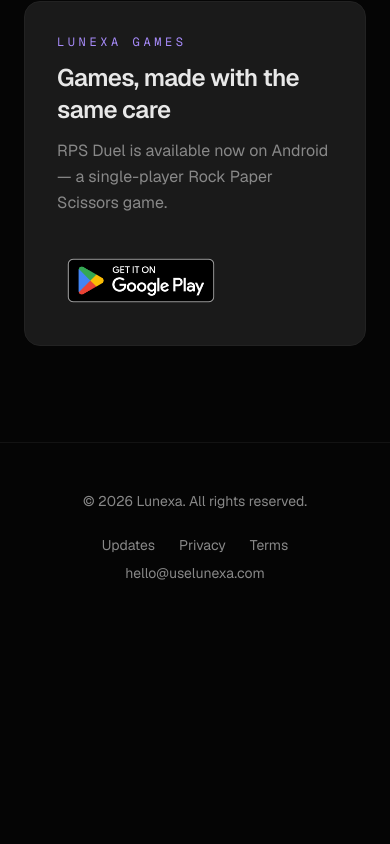
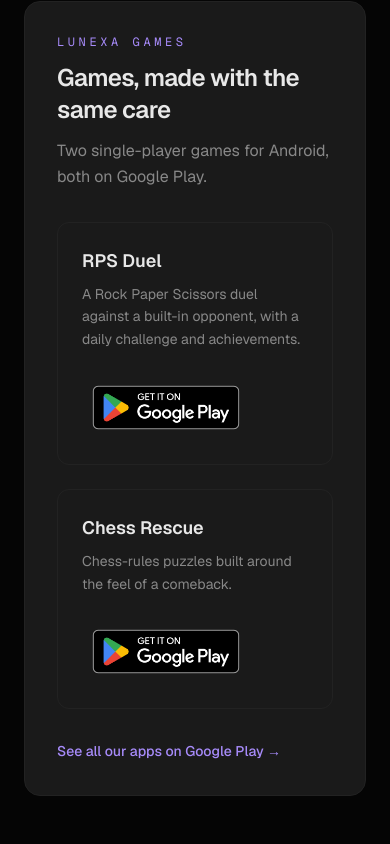
Before and after one commit to fvarli/lunexa-web, a Next.js app in the folder apps/web/: page /en in a window 390 px wide. Shown: the part 6320-7164 px from the top of the page. Before the commit the page ends 6951 px from the top, so only its background shows below. Built offline with nearby package versions, Linux system fonts and the light colour scheme; no server answers.

Commit message:
feat(web): surface published Lunexa games and Play developer profile

```diff
--- a/apps/web/src/components/home-content.tsx
+++ b/apps/web/src/components/home-content.tsx
@@ -7,7 +7,17 @@
 import GooglePlayBadge from "@/components/google-play-badge";
 import { useT } from "@/i18n/provider";
 import { localeHref } from "@/i18n/href";
-import { RPS_DUEL_PLAY_URL } from "@/seo/content";
+import {
+  CHESS_RESCUE_PLAY_URL,
+  LUNEXA_PLAY_DEVELOPER_URL,
+  RPS_DUEL_PLAY_URL,
+} from "@/seo/content";
+
+/** Published games, in the order they shipped. `key` selects the `games_cta.*` copy. */
+const GAMES = [
+  { key: "rps", name: "RPS Duel", url: RPS_DUEL_PLAY_URL },
+  { key: "chess", name: "Chess Rescue", url: CHESS_RESCUE_PLAY_URL },
+] as const;
 
 export default function HomeContent() {
   const { t, locale } = useT();
@@ -255,8 +265,7 @@
       {/* ── Lunexa Games ── */}
       <section className="border-t border-border/50 py-24 sm:py-32">
         <div className="mx-auto max-w-5xl px-6">
-          <div className="flex flex-col gap-8 rounded-2xl border border-border bg-surface-light p-8 sm:flex-row sm:items-center sm:justify-between sm:gap-10 sm:p-10">
-            <div>
+          <div className="rounded-2xl border border-border bg-surface-light p-8 sm:p-10">
             <p className="mb-3 font-mono text-xs uppercase tracking-[0.3em] text-accent">
               {t("games_cta.eyebrow")}
             </p>
@@ -266,11 +275,36 @@
             <p className="mt-3 leading-relaxed text-muted">
               {t("games_cta.body")}
             </p>
+            {/* Each game links to its own listing; the badge label names the
+                game so the two links stay distinguishable to screen readers. */}
+            <ul className="mt-8 grid gap-6 sm:grid-cols-2">
+              {GAMES.map((game) => (
+                <li
+                  key={game.name}
+                  className="flex flex-col gap-6 rounded-xl border border-border p-6"
+                >
+                  <div>
+                    <h3 className="text-lg font-semibold">{game.name}</h3>
+                    <p className="mt-2 text-sm leading-relaxed text-muted">
+                      {t(`games_cta.${game.key}_desc`)}
+                    </p>
                   </div>
                   <GooglePlayBadge
-              href={RPS_DUEL_PLAY_URL}
-              label={t("games_cta.badge_label")}
+                    href={game.url}
+                    label={t(`games_cta.${game.key}_badge_label`)}
+                    className="mt-auto self-start"
                   />
+                </li>
+              ))}
+            </ul>
+            <a
+              href={LUNEXA_PLAY_DEVELOPER_URL}
+              target="_blank"
+              rel="noopener noreferrer"
+              className="mt-8 inline-block text-sm font-medium text-accent transition-opacity hover:opacity-80"
+            >
+              {t("games_cta.developer_link")} →
+            </a>
           </div>
         </div>
       </section>
--- a/apps/web/src/i18n/dictionaries.ts
+++ b/apps/web/src/i18n/dictionaries.ts
@@ -81,8 +81,13 @@
   games_cta: {
     eyebrow: "Lunexa Games",
     heading: "Games, made with the same care",
-    body: "RPS Duel is available now on Android — a single-player Rock Paper Scissors game.",
+    body: "Two single-player games for Android, both on Google Play.",
     badge_label: "Get it on Google Play",
+    rps_desc: "A Rock Paper Scissors duel against a built-in opponent, with a daily challenge and achievements.",
+    rps_badge_label: "Get RPS Duel on Google Play",
+    chess_desc: "Chess-rules puzzles built around the feel of a comeback.",
+    chess_badge_label: "Get Chess Rescue on Google Play",
+    developer_link: "See all our apps on Google Play",
   },
   faq: {
     eyebrow: "FAQ",
@@ -403,8 +408,13 @@
   games_cta: {
     eyebrow: "Lunexa Games",
     heading: "Aynı özenle yapılmış oyunlar",
-    body: "RPS Duel şimdi Android'de — tek oyunculu bir Taş Kâğıt Makas oyunu.",
+    body: "Android için iki tek oyunculu oyun, ikisi de Google Play'de.",
     badge_label: "Google Play'den indirin",
+    rps_desc: "Yerleşik bir rakibe karşı Taş Kâğıt Makas düellosu; günlük görev ve başarımlarla.",
+    rps_badge_label: "RPS Duel'i Google Play'den indirin",
+    chess_desc: "Geri dönüş hissi etrafında kurulmuş, satranç kurallı bulmacalar.",
+    chess_badge_label: "Chess Rescue'yu Google Play'den indirin",
+    developer_link: "Google Play'deki tüm uygulamalarımızı gör",
   },
   faq: {
     eyebrow: "SSS",
@@ -725,8 +735,13 @@
   games_cta: {
     eyebrow: "Lunexa Games",
     heading: "Juegos, hechos con el mismo cuidado",
-    body: "RPS Duel ya está disponible en Android: un juego de Piedra Papel Tijera para un solo jugador.",
+    body: "Dos juegos para un solo jugador en Android, ambos en Google Play.",
     badge_label: "Consíguelo en Google Play",
+    rps_desc: "Un duelo de Piedra Papel Tijera contra un rival integrado, con reto diario y logros.",
+    rps_badge_label: "Consigue RPS Duel en Google Play",
+    chess_desc: "Rompecabezas con reglas de ajedrez, construidos en torno a la sensación de una remontada.",
+    chess_badge_label: "Consigue Chess Rescue en Google Play",
+    developer_link: "Ver todas nuestras aplicaciones en Google Play",
   },
   faq: {
     eyebrow: "FAQ",
--- a/apps/web/src/seo/content.ts
+++ b/apps/web/src/seo/content.ts
@@ -607,6 +607,17 @@
 export const RPS_DUEL_PLAY_URL =
   "https://play.google.com/store/apps/details?id=com.lunexa.games.rpsduel";
 
+/** Canonical Play Store listing for Chess Rescue — same single-definition rule. */
+export const CHESS_RESCUE_PLAY_URL =
+  "https://play.google.com/store/apps/details?id=com.lunexa.games.chessrescue";
+
+/**
+ * The studio's Google Play developer profile, listing every published app. A
+ * discovery link only — never a stand-in for an individual game's listing.
+ */
+export const LUNEXA_PLAY_DEVELOPER_URL =
+  "https://play.google.com/store/apps/developer?id=Use+Lunexa";
+
 type WorkItem = {
   /** Lowercase slug, used in DOM ids and the public page anchor */
   slug: string;
@@ -678,13 +689,13 @@
       {
         slug: "chess-rescue",
         name: "Chess Rescue",
-        tagline: "A calm, offline chess-rules puzzle game for Android",
-        body: "Single-player chess-rules puzzles built around the feel of an emotional comeback. The game runs entirely on your device — no account, no backend, no ads, no analytics. Progress is stored locally.",
-        url: "",
+        tagline: "A calm chess-rules puzzle game for Android",
+        body: "Single-player chess-rules puzzles built around the feel of an emotional comeback. No account needed, and your progress is saved on your device.",
+        url: CHESS_RESCUE_PLAY_URL,
         stack: ["Flutter", "Dart", "Material 3", "shared_preferences"],
-        status: "development",
-        statusLabel: "Prototype — active development",
-        visitLabel: "Coming to Google Play soon",
+        status: "live",
+        statusLabel: "Live on Google Play",
+        visitLabel: "Get it on Google Play →",
         privacyPath: "/privacy/chess-rescue",
       },
       {
@@ -695,8 +706,8 @@
         url: "",
         stack: ["Flutter", "Dart", "Riverpod", "http", "gal"],
         status: "development",
-        statusLabel: "Pre-launch — closed testing",
-        visitLabel: "Coming to Google Play soon",
+        statusLabel: "Production release pending",
+        visitLabel: "Not yet available on Google Play",
         privacyPath: "/privacy/quietly",
       },
     ],
@@ -737,13 +748,13 @@
       {
         slug: "chess-rescue",
         name: "Chess Rescue",
-        tagline: "Android için sakin, çevrimdışı, satranç kurallı bir bulmaca oyunu",
-        body: "Duygusal bir geri dönüş hissi etrafında kurulmuş, satranç kurallı tek oyunculu bulmacalar. Oyun tamamen cihazında çalışır — hesap yok, sunucu yok, reklam yok, analitik yok. İlerleme cihazına yerel olarak kaydedilir.",
-        url: "",
+        tagline: "Android için sakin, satranç kurallı bir bulmaca oyunu",
+        body: "Duygusal bir geri dönüş hissi etrafında kurulmuş, satranç kurallı tek oyunculu bulmacalar. Hesap gerekmez; ilerlemen cihazına kaydedilir.",
+        url: CHESS_RESCUE_PLAY_URL,
         stack: ["Flutter", "Dart", "Material 3", "shared_preferences"],
-        status: "development",
-        statusLabel: "Prototip — aktif geliştirme",
-        visitLabel: "Yakında Google Play'de",
+        status: "live",
+        statusLabel: "Google Play'de yayında",
+        visitLabel: "Google Play'den indir →",
         privacyPath: "/privacy/chess-rescue",
       },
       {
@@ -754,8 +765,8 @@
         url: "",
         stack: ["Flutter", "Dart", "Riverpod", "http", "gal"],
         status: "development",
-        statusLabel: "Lansman öncesi — kapalı test",
-        visitLabel: "Yakında Google Play'de",
+        statusLabel: "Production yayını bekleniyor",
+        visitLabel: "Henüz Google Play'de değil",
         privacyPath: "/privacy/quietly",
       },
     ],
@@ -796,13 +807,13 @@
       {
         slug: "chess-rescue",
         name: "Chess Rescue",
-        tagline: "Un juego de rompecabezas con reglas de ajedrez, tranquilo y sin conexión, para Android",
-        body: "Rompecabezas con reglas de ajedrez para un solo jugador, construidos en torno a la sensación de un retorno emocional. El juego funciona enteramente en tu dispositivo — sin cuenta, sin backend, sin anuncios, sin analítica. El progreso se guarda localmente.",
-        url: "",
+        tagline: "Un juego de rompecabezas con reglas de ajedrez, tranquilo, para Android",
+        body: "Rompecabezas con reglas de ajedrez para un solo jugador, construidos en torno a la sensación de un retorno emocional. No necesitas cuenta y tu progreso se guarda en tu dispositivo.",
+        url: CHESS_RESCUE_PLAY_URL,
         stack: ["Flutter", "Dart", "Material 3", "shared_preferences"],
-        status: "development",
-        statusLabel: "Prototipo — desarrollo activo",
-        visitLabel: "Próximamente en Google Play",
+        status: "live",
+        statusLabel: "Disponible en Google Play",
+        visitLabel: "Consíguelo en Google Play →",
         privacyPath: "/privacy/chess-rescue",
       },
       {
@@ -813,8 +824,8 @@
         url: "",
         stack: ["Flutter", "Dart", "Riverpod", "http", "gal"],
         status: "development",
-        statusLabel: "Pre-lanzamiento — pruebas cerradas",
-        visitLabel: "Próximamente en Google Play",
+        statusLabel: "Lanzamiento en producción pendiente",
+        visitLabel: "Aún no disponible en Google Play",
         privacyPath: "/privacy/quietly",
       },
     ],
```
Also changed, not shown: 1 other file (tests, documents, lock files or other folders). Lines whose indentation alone changed are shown as unchanged.
